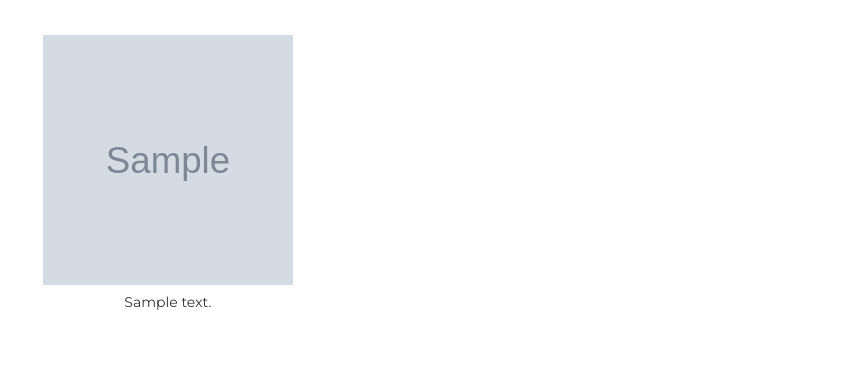
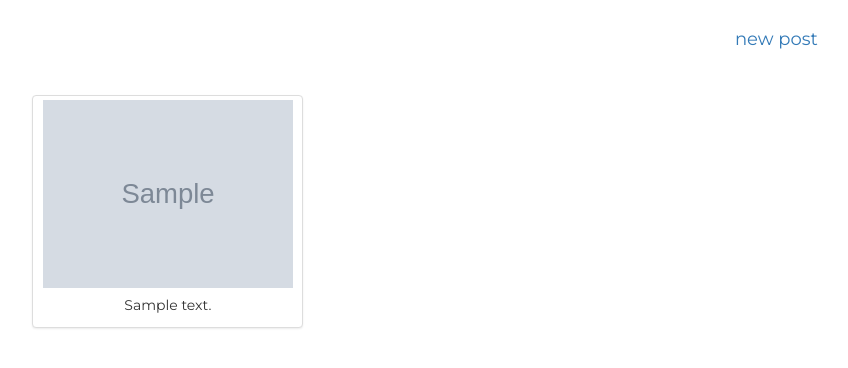
Before and after one commit to manducku/blogram, a Django app: page /posts/ in a window 1280 px wide. Shown: the part 65-433 px from the top of the page, without its empty margins (191-1039 px from the left). Run offline with Django 3.2, Linux system fonts and the light colour scheme; tables that the repository leaves empty hold one stand-in row (values such as "Sample post"); grey boxes marked "Sample" are stand-in pictures; some libraries are stand-ins or nearby versions.

Commit message:
add design allign all item in center

```diff
--- a/blogram/blogram/static/css/blogram.css
+++ b/blogram/blogram/static/css/blogram.css
@@ -28,4 +28,9 @@
 
 .posts-title{
     margin-bottom: 10px;
+    height: 80px;
 }
+
+.posts-add{
+    padding-top:20px;
+}
--- a/blogram/posts/templates/posts/list.html
+++ b/blogram/posts/templates/posts/list.html
@@ -5,16 +5,25 @@
 {% endblock %}
 
 {% block content %}
-    <div class="col-xs-12 posts-title">
-        <h2>{{request.user.username}} </h2>
+    <div class="posts-title row">
+        <div class="col-xs-4 col-xs-offset-4 posts-username">
+            <h2>{{request.user.username}} </h2>
+        </div>
+        <div class="col-xs-3 col-xs-offset-1 posts-add">
+            <a href="{% url 'post-create' %}">
+                <h4>new post</h4>
+            </a>
+        </div>
     </div>
 
   {% for post in posts %}
     <div class="col-xs-4 posts-content">
-          <a href="{% url "detail" post.hash_id %}">
-          <img src="{{ post.image.url }}" alt="" width="250" height="250" />
-          </a>
-          <h5>{{post.content}}</h5>
+          <div class="thumbnail">
+              <a href="{% url "detail" post.hash_id %}" >
+              <img src="{{ post.image.url }}" alt="" width="250" height="250" />
+              </a>
+              <h5>{{post.content}}</h5>
+          </div>
     </div>
   {% endfor %}
 
```
